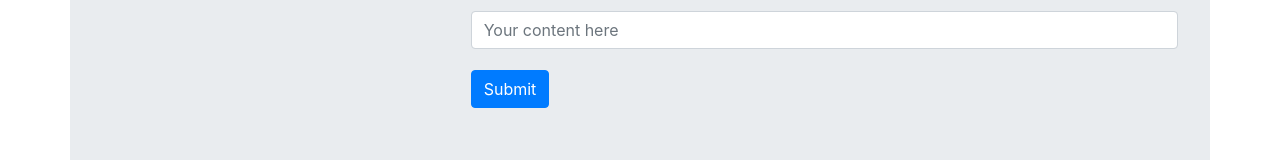
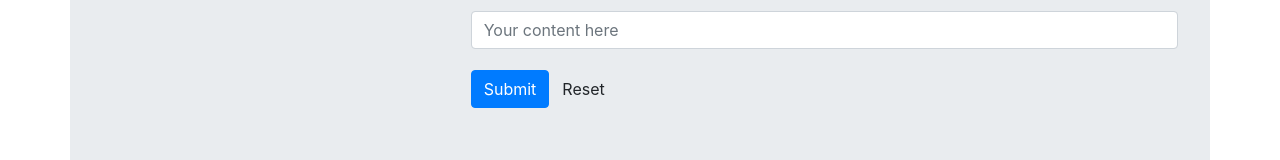
Before and after one commit to aleksandar-babic/vivifyacademy-blog-app, a Vue app: page /add in a window 1280 px wide. Shown: the part 163-323 px from the top of the page. Built offline with nearby package versions, Linux system fonts and the light colour scheme.

Commit message:
Zadatak 5

```diff
--- a/src/components/AddPost.vue
+++ b/src/components/AddPost.vue
@@ -1,6 +1,6 @@
 <template>
   <div class="container jumbotron">
-    <form @submit.prevent="onSubmit">
+    <form @submit.prevent="onSubmit" @reset="reset">
       <div class="form-group row">
         <label class="col-4"></label>
         <div class="col-8">
@@ -16,6 +16,7 @@
       <div class="form-group row">
         <div class="offset-4 col-8">
           <button name="submit" type="submit" class="btn btn-primary">Submit</button>
+          <button name="reset" type="reset" class="btn btn-default">Reset</button>
         </div>
       </div>
     </form>
@@ -41,6 +42,11 @@ export default {
         .then((response) => {
           this.$router.push({ name: 'posts' })
         })
+    },
+
+    reset () {
+      this.post.title = ''
+      this.post.text = ''
     }
   }
 }
```
